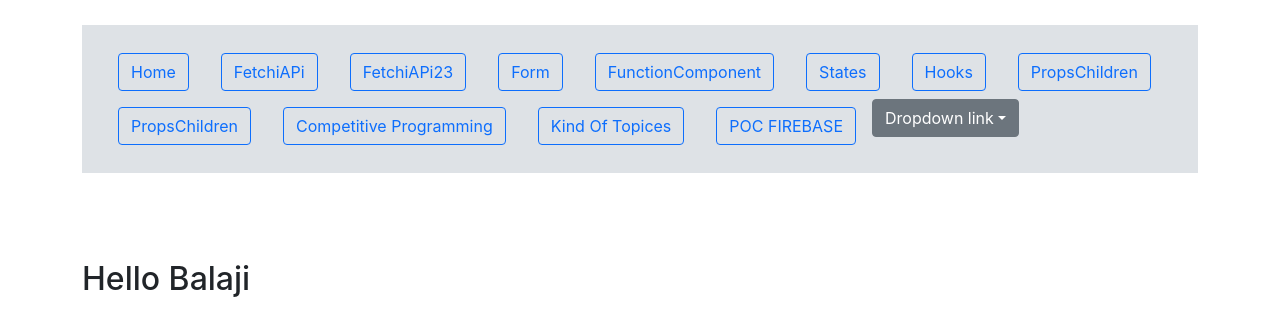
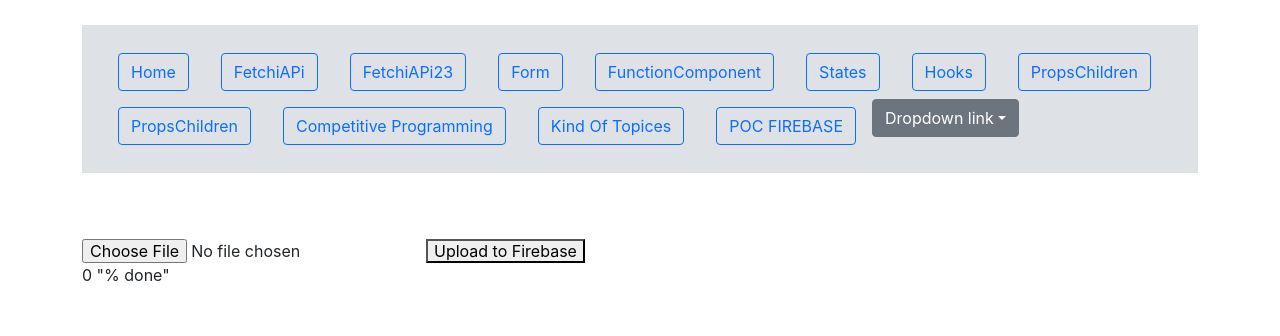
Before and after one commit to balaji1610/basic_react_new, a React (Create React App) app: page /firebase in a window 1280 px wide. Shown: the top 336 px of the page. Built offline with nearby package versions, Linux system fonts and the light colour scheme.

Commit message:
file_upload_firebase

```diff
--- a/package.json
+++ b/package.json
@@ -7,6 +7,7 @@
     "@testing-library/react": "^12.1.4",
     "@testing-library/user-event": "^13.5.0",
     "axios": "^0.27.2",
+    "firebase": "^9.19.1",
     "react": "^17.0.2",
     "react-dom": "^17.0.2",
     "react-router-dom": "^6.3.0",
--- /dev/null
+++ b/src/POCFirebase/Comp/fileUpload.jsx
@@ -0,0 +1,44 @@
+import { useState } from "react";
+import storage from "./firebaseConfig";
+import { ref, uploadBytesResumable, getDownloadURL } from "firebase/storage";
+function App() {
+  // State to store uploaded file
+  const [file, setFile] = useState(""); // progress
+  const [percent, setPercent] = useState(0); // Handle file upload event and update state
+  function handleChange(event) {
+    setFile(event.target.files[0]);
+  }
+  const handleUpload = () => {
+    if (!file) {
+      alert("Please upload an image first!");
+    }
+    const storageRef = ref(storage, `/files/${file.name}`); // progress can be paused and resumed. It also exposes progress updates. // Receives the storage reference and the file to upload.
+    const uploadTask = uploadBytesResumable(storageRef, file);
+    uploadTask.on(
+      "state_changed",
+      (snapshot) => {
+        const percent = Math.round(
+          (snapshot.bytesTransferred / snapshot.totalBytes) * 100
+        ); // update progress
+        setPercent(percent);
+      },
+      (err) => console.log(err),
+      () => {
+        // download url
+        getDownloadURL(uploadTask.snapshot.ref).then((url) => {
+          console.log(url);
+        });
+      }
+    );
+  };
+  return (
+    <div>
+
+      <input type="file" onChange={handleChange} accept="/image/*" />
+                  <button onClick={handleUpload}>Upload to Firebase</button>
+                  <p>{percent} "% done"</p>
+
+    </div>
+  );
+}
+export default App;
--- /dev/null
+++ b/src/POCFirebase/Comp/firebaseConfig.js
@@ -0,0 +1,20 @@
+// apiKey: "AIzaSyC01RwulGEWHCDHXrfE2tCsUNhlGU_Jyvk",
+// authDomain: "pocfirebase-8d2a2.firebaseapp.com",
+// projectId: "pocfirebase-8d2a2",
+// storageBucket: "pocfirebase-8d2a2.appspot.com",
+// messagingSenderId: "978582583233",
+// appId: "1:978582583233:web:26e7fa94ad1072e22f2140",
+import { initializeApp } from "firebase/app";
+import { getStorage } from "firebase/storage";
+// Initialize Firebase
+const app = initializeApp({
+  apiKey: "AIzaSyC01RwulGEWHCDHXrfE2tCsUNhlGU_Jyvk",
+  authDomain: "pocfirebase-8d2a2.firebaseapp.com",
+  projectId: "pocfirebase-8d2a2",
+  storageBucket: "pocfirebase-8d2a2.appspot.com",
+  messagingSenderId: "978582583233",
+  appId: "1:978582583233:web:26e7fa94ad1072e22f2140",
+});
+// Firebase storage reference
+const storage = getStorage(app);
+export default storage;
--- a/src/POCFirebase/firebase.jsx
+++ b/src/POCFirebase/firebase.jsx
@@ -1,8 +1,10 @@
+import FileUpload from "./Comp/fileUpload";
+
 export default function firebase() {
   console.log("hello");
   return (
     <div>
-      <h1>Hello Balaji</h1>
+      <FileUpload />
     </div>
   );
 }
```
Also changed, not shown: 1 other file (tests, documents, lock files or other folders).
